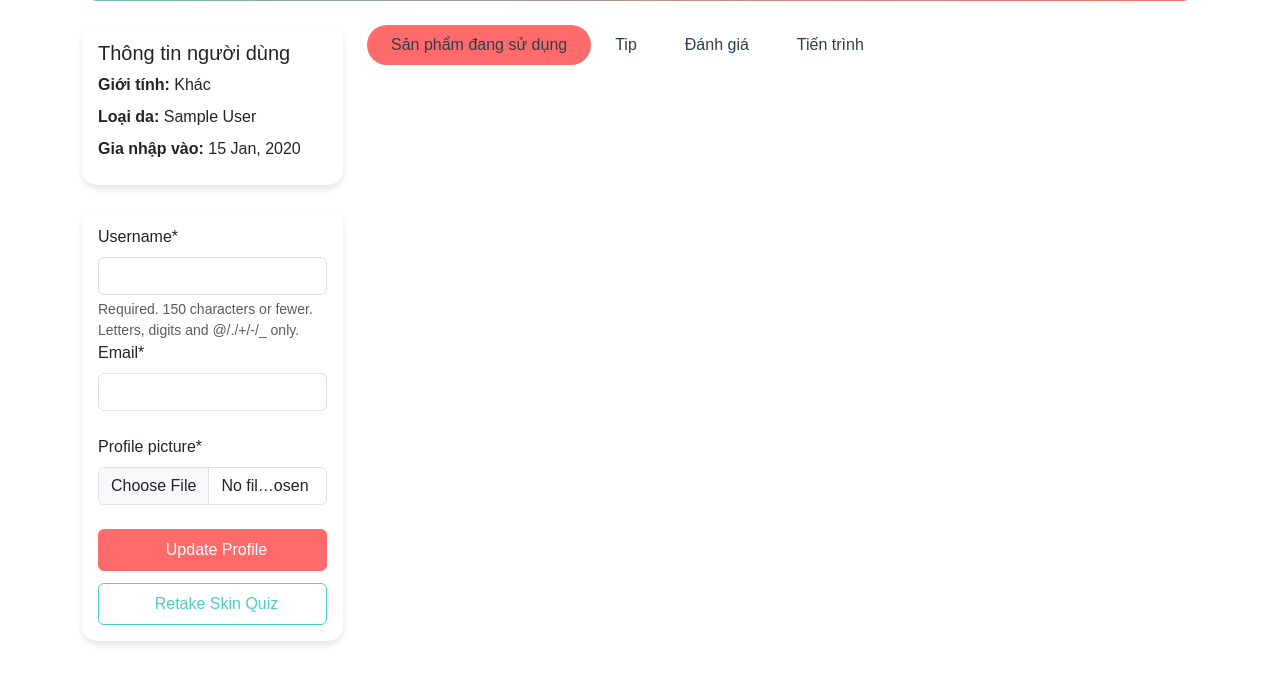
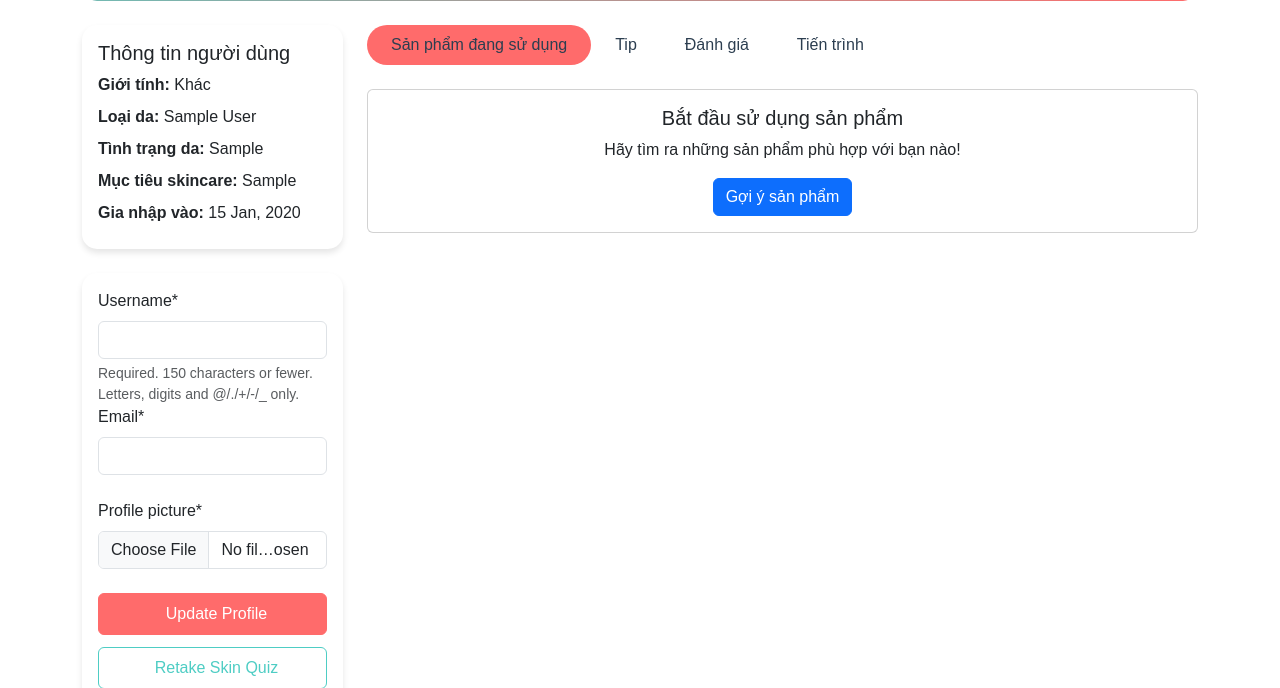
Before and after one commit to succy1/Uperfect, a Django app: template templates/profile.html in a window 1280 px wide. Shown: the part 359-1047 px from the top of the page. Run offline with Django 5.2, Linux system fonts and the light colour scheme; tables that the repository leaves empty hold one stand-in row (values such as "Sample post"); the template is opened without the code that fills it: values that come from a table or form of the project are taken from there, most other values are stand-ins (such as "Sample title", 1, 10 or a date in 2020); grey boxes marked "Sample" are stand-in pictures; some libraries are stand-ins or nearby versions.

Commit message:
update profile subscription access

```diff
--- a/accounts/views.py
+++ b/accounts/views.py
@@ -26,7 +26,6 @@ def skin_quiz(request):
     return render(request, 'skin-quiz.html', {'questions': SKIN_QUIZ})
 
 @login_required
-@subscription_required()
 def profile(request):
     profile = get_object_or_404(Profile, user=request.user)
 
@@ -101,7 +100,6 @@ def profile(request):
     return render(request, 'profile.html', context)
 
 @login_required
-@subscription_required()
 def onboarding(request):
     try:
         if hasattr(request.user, 'profile') and request.user.profile:
@@ -130,7 +128,7 @@ def onboarding(request):
             profile.save()
 
             messages.success(request, 'Profile created successfully!')
-            return redirect('profile_completed')
+            return redirect('profile')
 
     else:
         # Check if goals have been selected
--- a/templates/onboarding.html
+++ b/templates/onboarding.html
@@ -102,7 +102,7 @@
                         </div>
                     {% endfor %}
                 </div>
-                <button type="submit" class="btn btn-primary mt-3">Đưa ra gợi ý!</button>
+                <button type="submit" class="btn btn-primary mt-3">Hoàn tất</button>
             </form>
         {% endif %}
     </div>
--- a/templates/profile.html
+++ b/templates/profile.html
@@ -141,6 +141,26 @@
                             {% for skin_type in profile.skin_types.all %}
                                 {{ skin_type.name }}
                                 {% if not forloop.last %},{% endif %}
+                            {% empty %}
+                                Chưa xác định loại da
+                            {% endfor %}
+                        </p>
+                        <p class="mb-2">
+                            <strong>Tình trạng da:</strong>
+                            {% for condition in profile.skin_conditions.all %}
+                                {{ condition.condition_type }}
+                                {% if not forloop.last %},{% endif %}
+                            {% empty %}
+                                Chưa xác định tình trạng da
+                            {% endfor %}
+                        </p>
+                        <p class="mb-2">
+                            <strong>Mục tiêu skincare:</strong>
+                            {% for goal in profile.skincare_goals.all %}
+                                {{ goal.goal }}
+                                {% if not forloop.last %},{% endif %}
+                            {% empty %}
+                                Chưa xác định mục tiêu
                             {% endfor %}
                         </p>
                         <p class="mb-2">
@@ -220,6 +240,14 @@
                                     {% endfor %}
                                 </div>
                             </div>
+                        {% empty %}
+                            <div class="card">
+                                <div class="card-body text-center">
+                                    <h5 class="card-title">Bắt đầu sử dụng sản phẩm</h5>
+                                    <p class="card-text">Hãy tìm ra những sản phẩm phù hợp với bạn nào!</p>
+                                    <a href="{% url 'profile_completed' %}" class="btn btn-primary">Gợi ý sản phẩm</a>
+                                </div>
+                            </div>
                         {% endfor %}
                     </div>
                     <div class="tab-pane fade"
@@ -241,6 +269,15 @@
                         {% endfor %}
                     </div>
                     <div id="advice" class="tab-pane fade">
+                        {% if not profile.subscription_tier.name %}
+                            <div class="card">
+                                <div class="card-body text-center">
+                                    <h5 class="card-title">Lời khuyên</h5>
+                                    <p class="card-text">Hãy đăng ký gói để nhận được những lời khuyên thích hợp cho làn da của bạn</p>
+                                    <a href="{% url 'pricing' %}" class="btn btn-primary">Đăng ký gói</a>
+                                </div>
+                            </div>
+                        {% else %}
                             {% for skin_type in profile.skin_types.all %}
                                 <div class="custom-card card mb-4">
                                     <div class="card-header bg-white d-flex justify-content-between align-items-center">
@@ -256,6 +293,7 @@
                                     </div>
                                 </div>
                             {% endfor %}
+                        {% endif %}
                     </div>
                     <div id="progress"
                          class="tab-pane fade"
@@ -320,7 +358,7 @@
                                     </div>
                                 </div>
                                 <!-- Existing content -->
-                                <div class="card mb-3">
+                                {% comment %} <div class="card mb-3">
                                     <div class="card-body">
                                         <h5 class="card-title">Skin Conditions</h5>
                                         <ul class="list-unstyled">
@@ -343,13 +381,13 @@
                                             {% endfor %}
                                         </ul>
                                     </div>
-                                </div>
+                                </div> {% endcomment %}
                             {% else %}
                                 <div class="card">
                                     <div class="card-body text-center">
-                                        <h5 class="card-title">Start Tracking Your Progress</h5>
-                                        <p class="card-text">Complete your first daily check-in to see your skincare progress!</p>
-                                        <a href="{% url 'daily_checkin' %}" class="btn btn-primary">Start Daily Check-in</a>
+                                        <h5 class="card-title">Bắt đầu theo dõi tiến trình của bạn</h5>
+                                        <p class="card-text">Hãy hoàn thành lần kiểm tra hàng ngày đầu tiên để xem tiến trình chăm sóc da của bạn!</p>
+                                        <a href="{% url 'daily_checkin' %}" class="btn btn-primary">Bắt đầu check-in hàng ngày</a>
                                     </div>
                                 </div>
                             {% endif %}
```
Lines whose indentation alone changed are shown as unchanged.
